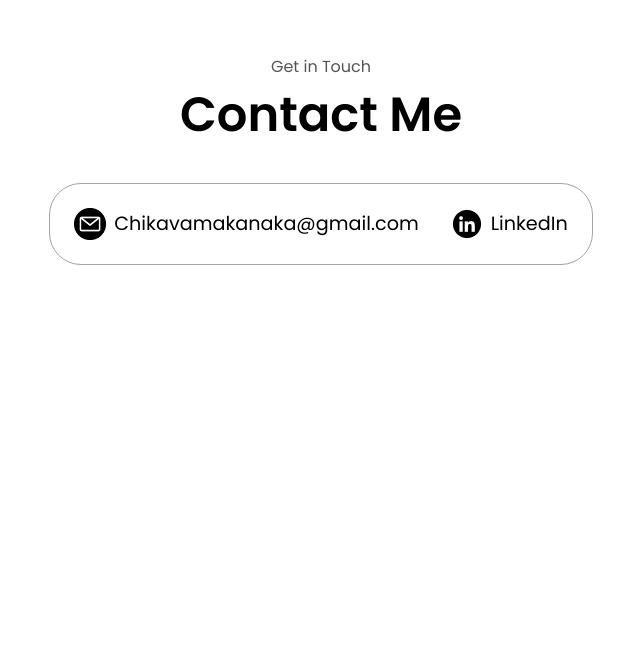
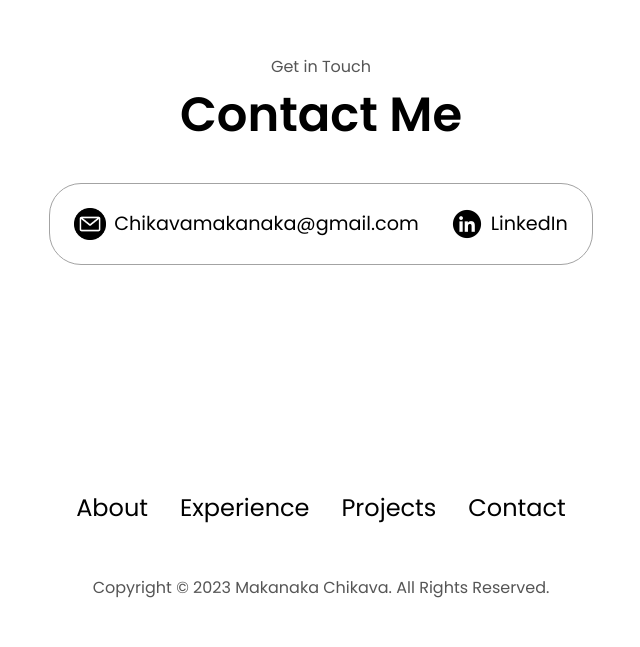
Before and after one commit to MakaChikava/Portfolio, a plain HTML site: page index.html in a window 1280 px wide. Shown: the part 3201-3848 px from the top of the page, without its empty margins (319-959 px from the left). Before the commit the page ends 3640 px from the top, so only its background shows below. Drawn offline with Linux system fonts and the light colour scheme; a script that the page names is missing; files whose address does not match are found by name.

```diff
--- a/index.html
+++ b/index.html
@@ -342,6 +342,19 @@
             </div>
         </div>
     </section>
+    <footer>
+        <nav>
+            <div class="nav-links-container">
+                <ul class="nav-links">
+                    <li><a href="#about">About</a></li>
+                    <li><a href="#experience">Experience</a></li>
+                    <li><a href="#projects">Projects</a></li>
+                    <li><a href="#contact">Contact</a></li>
+                </ul>
+            </div>
+        </nav>
+        <p>Copyright &#169; 2023 Makanaka Chikava. All Rights Reserved.</p>
+    </footer>
     <script src="script.js"></script>
 </body>
 </html>
--- a/style.css
+++ b/style.css
@@ -422,3 +422,13 @@
     cursor: default;
     height: 2rem;
 }
+
+/* FOOTER */
+footer{
+    height: 26vh;
+    margin: 0 1rem;
+}
+
+footer p{
+    text-align: center;
+}
```
